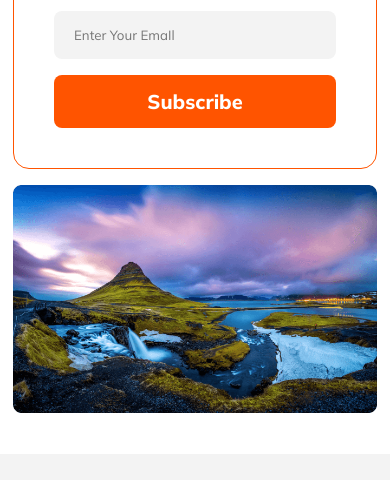
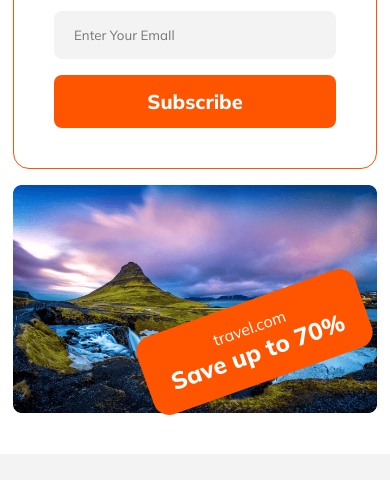
Before and after one commit to AsaduzzamanSohun/sohun-traveler, a plain HTML site: page index.html in a window 390 px wide. Shown: the part 5539-6019 px from the top of the page. Drawn offline with Linux system fonts and the light colour scheme.

Commit message:
full responsive done

```diff
--- a/index.html
+++ b/index.html
@@ -227,13 +227,21 @@
                     </form>
 
                 </div>
-                <div>
+                <div class="newsletter-img" >
                     <img width="100%" src="Images/Rectangle 8 (1).png" alt="">
+
+                    <div class="badge">
+                        <p>travel.com</p>
+                        <h3>Save up to 70%</h3>
+                    </div>
+
                 </div>
 
             </div>
 
         </section>
+
+
 
     </main>
 
--- a/styles/styles.css
+++ b/styles/styles.css
@@ -415,7 +415,7 @@ main {
 
 /* ---------------------- newsletter section -------------------------------- */
 
-.letter-section{
+.letter-section {
     margin: 100px 0;
 }
 
@@ -462,6 +462,30 @@ hr {
     width: 100%;
 }
 
+.newsletter-img {
+    position: relative;
+}
+
+.badge {
+    position: absolute;
+    top: 60%;
+    right: 1%;
+    text-align: center;
+    color: #FFF;
+    padding: 20px 32px;
+    transform: rotate(-19.62deg);
+    border-radius: 16px;
+    background: #FF5400;
+}
+
+.badge p{
+    font-size: 1.5rem;
+}
+
+.badge h3{
+    font-size: 2rem;
+    font-weight: 000;
+}
 
 /* --------------------------- footer css style --------------------------------- */
 
@@ -659,7 +683,7 @@ footer {
         gap: 55px;
     }
 
-    .popular-img{
+    .popular-img {
         width: 100%;
     }
 
@@ -727,8 +751,8 @@ footer {
 
     /* ------------ Responsive Newsletter Style ------------- */
 
-    .letter-section{
-        margin: 2rem  0;
+    .letter-section {
+        margin: 2rem 0;
     }
 
     .letter-container {
@@ -768,11 +792,30 @@ footer {
         border: none;
     }
 
+    .badge {
+
+        top: 50%;
+        right: 2%;
+
+        padding: 1rem 1.5rem;
+        transform: rotate(-19.62deg);
+        border-radius: 16px;
+        background: #FF5400;
+    }
+
+    .badge p{
+        font-size: 1rem;
+    }
+
+    .badge h3{
+        font-size: 1.5rem;
+        font-weight: 800;
+    }
 
 
-    .letter-box button {
-        width: 100%;
-    }
+
+
+
 
 
     /* ---------------------------------------------------------------------------------- */
```
